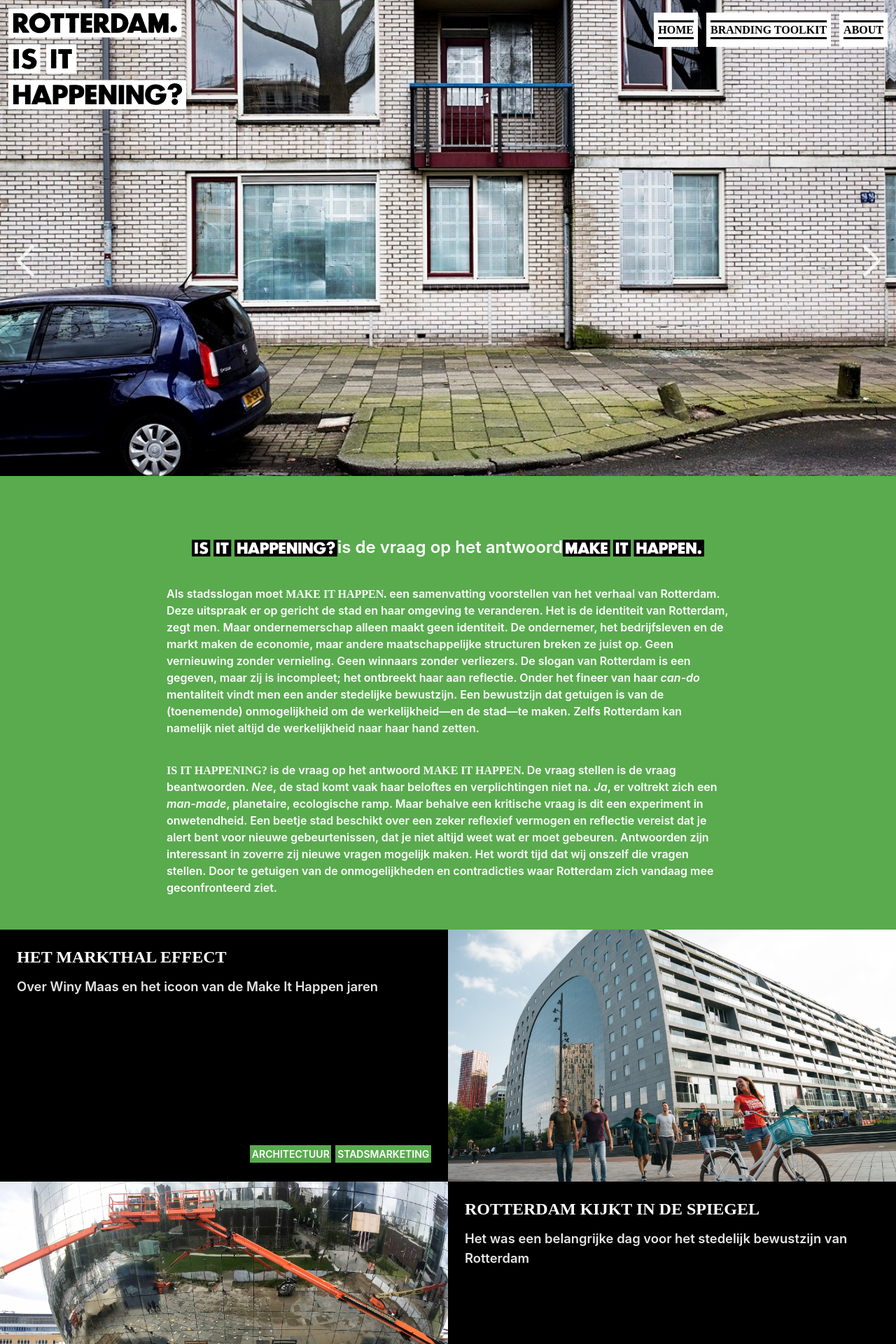
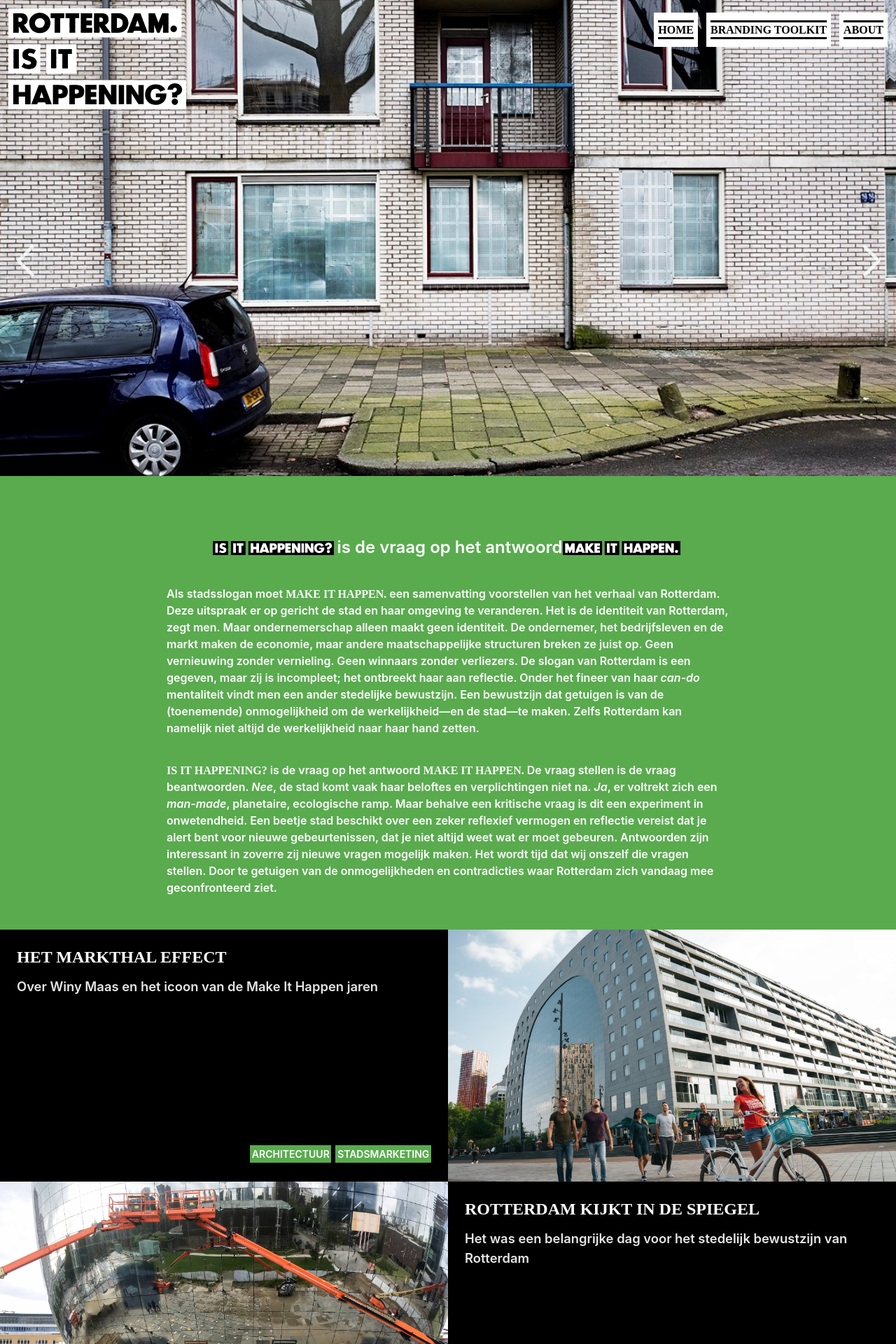
Before and after one commit to norealdirection/norealdirection.github.io, a Jekyll site: the page built from index.markdown, in a window 1280 px wide. Shown: the top 1920 px of the page at 70% size. Built offline with Jekyll 4.4.1, drawn with Linux system fonts in a browser that asks for light colours.

Commit message:
Update _layout.scss

```diff
--- a/_sass/minima/_layout.scss
+++ b/_sass/minima/_layout.scss
@@ -179,10 +179,10 @@
 	}
 
 	.intro img {
-		height: $futura-font-size*1.5;
+		height: $futura-font-size*1.25;
 		display: inline;
 		margin: 0;
-		//margin-right: $spacing-unit/6;
+		margin-right: $spacing-unit/6;
 	}
 
 	.content { /* nothing here*/ };
```
